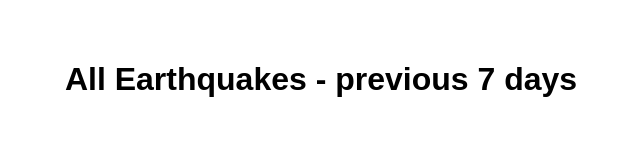
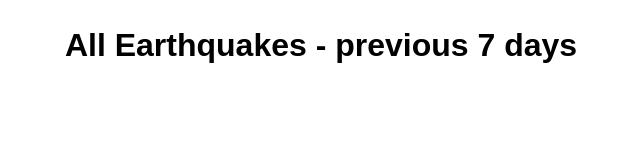
Before and after one commit to fender101/14GeoMappingHW, a plain HTML site: page index.html in a window 1280 px wide. Shown: the whole page, without its empty margins (319-959 px from the left). Drawn offline with nearby package versions, Linux system fonts and the light colour scheme; no server answers.

Commit message:
2/21 updates

```diff
--- a/style.css
+++ b/style.css
@@ -1,12 +1,12 @@
 /* remove default margin and padding from body */
 body {
-  padding: 20px;
-  margin: 20px;
+  padding: 5px;
+  margin: 1px;
 }
 
 /* set map, body, and html to 100% of the screen size */
 #map,
 body,
 html {
-  height: 100%;
+  height: 95%;
 }
```
